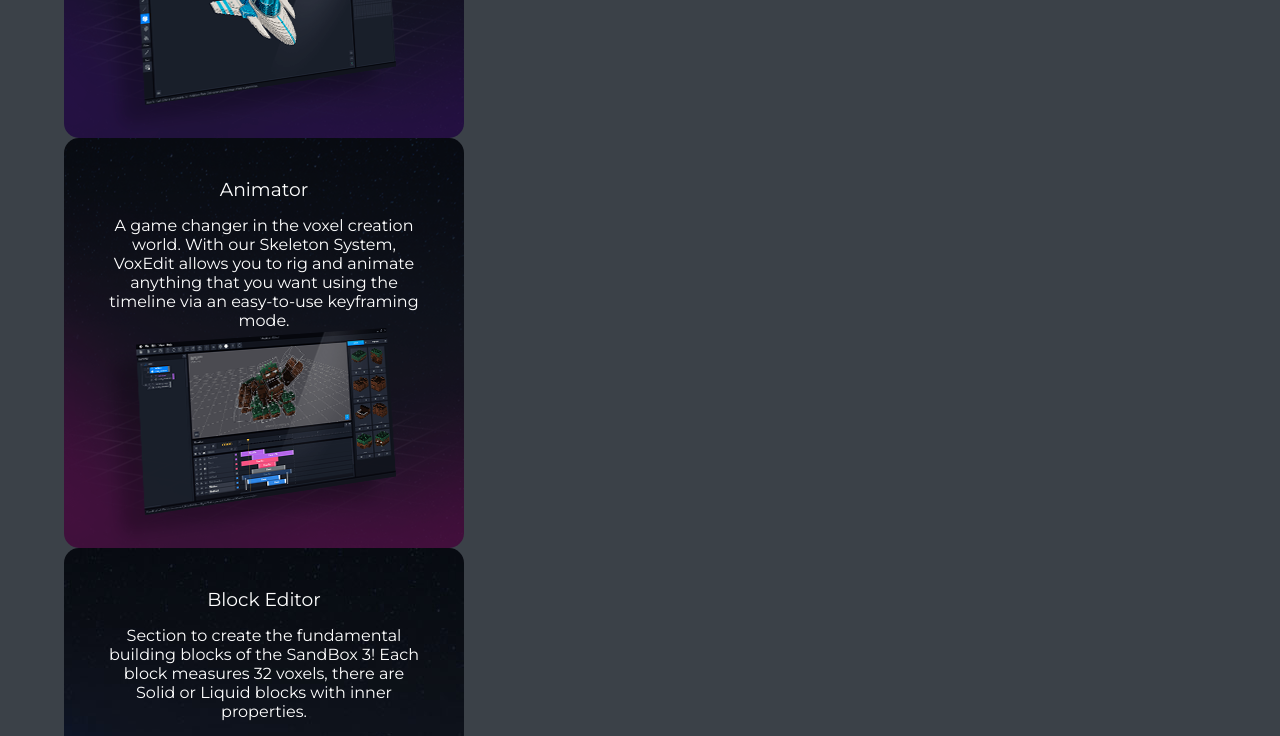
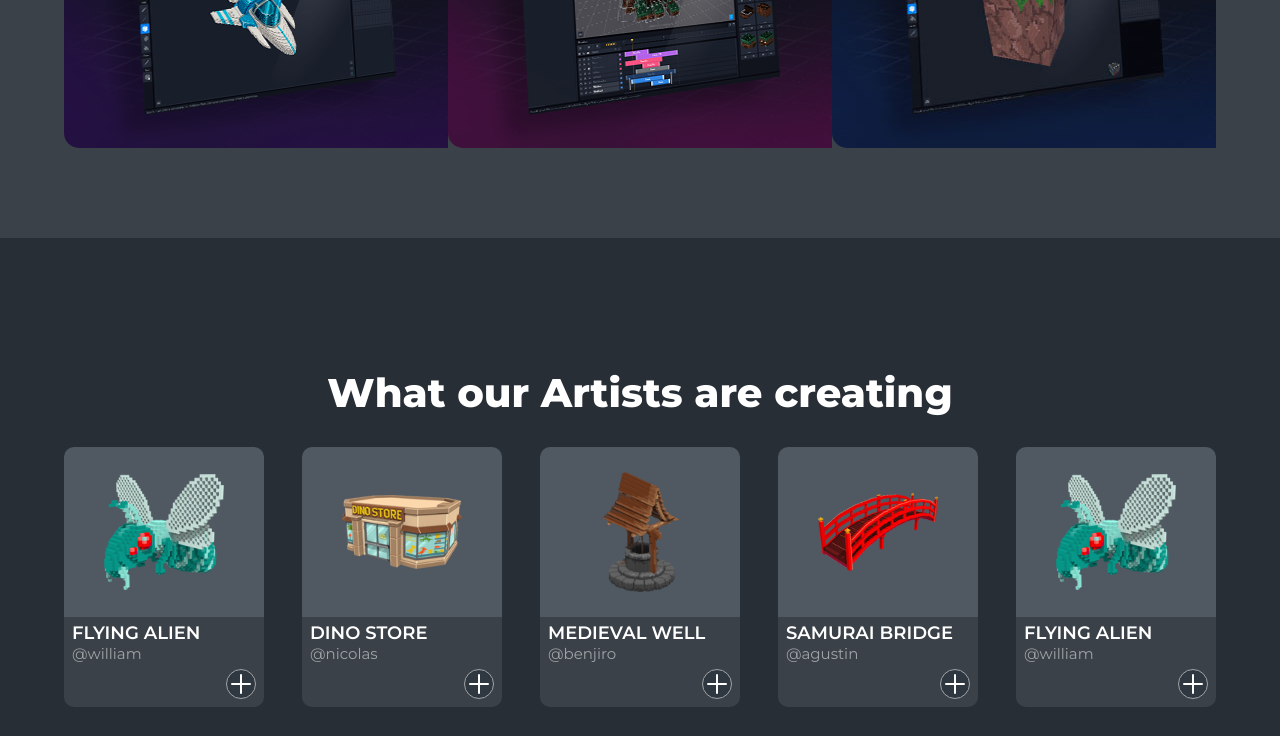
Before and after one commit to Romelody/challenge-pixowl, a Vue app: page / in a window 1280 px wide. Shown: the part 980-1716 px from the top of the page. Built offline with nearby package versions, Linux system fonts and the light colour scheme.

Commit message:
Artist creation component

```diff
--- a/src/App.vue
+++ b/src/App.vue
@@ -36,7 +36,7 @@
   font-weight: 800;
   display: flex;
   justify-content: center;
-  padding-bottom: 20px;
+  padding-bottom: 30px;
 }
 .container {
   width: 90%;
--- a/src/components/ArtistCreations.vue
+++ b/src/components/ArtistCreations.vue
@@ -2,21 +2,76 @@
   <div id="artist-creations">
     <div class="container padding-y">
       <h2>What our Artists are creating</h2>
-      <ArtistCreation />
+      <div class="creation-container">
+        <ArtistCreation
+          v-for="artistCreation in artistCreations"
+          :key="artistCreation.id"
+          :titleArt="artistCreation.titleArt"
+          :textArt="artistCreation.textArt"
+          :imgArt="artistCreation.imgArt"
+        />
+      </div>
     </div>
   </div>
 </template>
+
 <script>
 import ArtistCreation from "./mini-components/ArtistCreation";
+import imageWilliam from "@/assets/img/art-william.png";
+import imageNicolas from "@/assets/img/art-nicolas.png";
+import imageBenjiro from "@/assets/img/art-benjiro.png";
+import imageAgustin from "@/assets/img/art-agustin.png";
+
 export default {
   components: {
     ArtistCreation
+  },
+  data() {
+    return {
+      artistCreations: [
+        {
+          id: 0,
+          titleArt: "FLYING ALIEN",
+          textArt: "@william",
+          imgArt: imageWilliam
+        },
+        {
+          id: 1,
+          titleArt: "DINO STORE",
+          textArt: "@nicolas",
+          imgArt: imageNicolas
+        },
+        {
+          id: 1,
+          titleArt: "MEDIEVAL WELL",
+          textArt: "@benjiro",
+          imgArt: imageBenjiro
+        },
+        {
+          id: 1,
+          titleArt: "SAMURAI BRIDGE",
+          textArt: "@agustin",
+          imgArt: imageAgustin
+        },
+        {
+          id: 1,
+          titleArt: "FLYING ALIEN",
+          textArt: "@william",
+          imgArt: imageWilliam
+        }
+      ]
+    };
   }
 };
 </script>
+
 <style lang="scss" scoped>
 #artist-creations {
   background: $dark-grey;
   padding: 40px 0;
+  .creation-container {
+    display: flex;
+    justify-content: space-between;
+  }
 }
 </style>
--- a/src/components/Features.vue
+++ b/src/components/Features.vue
@@ -3,6 +3,7 @@
     <div class="container padding-y">
       <div>
         <h2>VoxEdit features</h2>
+        <div class="features-container">
           <Feature
             v-for="feature in features"
             :key="feature.id"
@@ -10,6 +11,7 @@
             :textFeature="feature.textFeature"
             :bgImage="feature.bgImage"
           />
+        </div>
       </div>
     </div>
   </div>
@@ -34,14 +36,14 @@
           bgImage: image1
         },
         {
-          id: 0,
+          id: 1,
           titleFeature: "Animator",
           textFeature:
             "A game changer in the voxel creation world. With our Skeleton System, VoxEdit allows you to rig and animate anything that you want using the timeline via an easy-to-use keyframing mode.",
           bgImage: image2
         },
         {
-          id: 0,
+          id: 2,
           titleFeature: "Block Editor",
           textFeature:
             "Section to create the fundamental building blocks of the SandBox 3! Each block measures 32 voxels, there are Solid or Liquid blocks with inner properties.",
@@ -56,5 +58,9 @@
 <style lang="scss" scoped>
 #features {
   background: $medium-grey;
+  .features-container {
+    display: flex;
+    justify-content: space-between;
+  }
 }
 </style>
--- a/src/components/mini-components/ArtistCreation.vue
+++ b/src/components/mini-components/ArtistCreation.vue
@@ -2,18 +2,30 @@
   <div id="artistCreation">
     <div class="art-card">
       <div class="art-img">
-        <img src="../../assets/img/art-william.png" alt="" />
+        <img :src="imgArt" alt="" />
       </div>
       <div class="artist-info">
         <h3>
-          <strong>{{ titleFeature }}FLYING ALIEN</strong>
+          <strong>{{ titleArt }}</strong>
         </h3>
-        <p class="nickname">{{ textFeature }}@william</p>
-        <div class="more-artist-info"></div>
+        <p class="nickname">{{ textArt }}</p>
+        <div class="more-artist-info">
+          <img src="@/assets/img/add.svg" alt="" />
+        </div>
       </div>
     </div>
   </div>
 </template>
+<script>
+export default {
+  name: "ArtistCreation",
+  props: {
+    titleArt: String,
+    textArt: String,
+    imgArt: String
+  }
+};
+</script>
 <style lang="scss" scoped>
 #artistCreation {
   .art-card {
@@ -28,22 +40,19 @@
       display: flex;
       justify-content: center;
       align-items: center;
-      img {
-        width: 120px;
-        height: 116px;
-      }
     }
     .artist-info {
+      position: relative;
       width: 200px;
       height: 170px;
-      padding: 15px;
+      padding: 4px 0 0 8px;
       background: $medium-grey;
       border-radius: 0 0 10px 10px;
       text-align: left;
       color: $white;
       height: 90px;
-      h3 {
-        font-size: SemiBold;
+      h3 strong {
+        font-weight: 600;
         text-transform: uppercase;
         font-size: 18px;
       }
@@ -53,12 +62,17 @@
       }
     }
     .more-artist-info {
-      width: 25px;
-      height: 25px;
+      position: absolute;
+      display: flex;
+      justify-content: center;
+      align-items: center;
+      bottom: 8px;
+      right: 8px;
+      width: 30px;
+      height: 30px;
       border-radius: 25px;
-      background: $dark-grey;
+      background: $grey-add;
       border: 1px solid $light-gray;
-      right: 3px;
     }
   }
 }
--- a/src/styles/_variables.scss
+++ b/src/styles/_variables.scss
@@ -4,7 +4,8 @@
 $dark-grey:#282E36;
 $black: #14181d;
 $blue:#0084FF;
-$art-light-grey:#00000059;
+$art-light-grey:#505861;
+$grey-add: #2F3740;
 
 @import url('https://fonts.googleapis.com/css2?family=Montserrat:wght@400;600;700;800&display=swap');
 
```
Also changed, not shown: src/assets/img/add.svg (added). Lines whose indentation alone changed are shown as unchanged.
